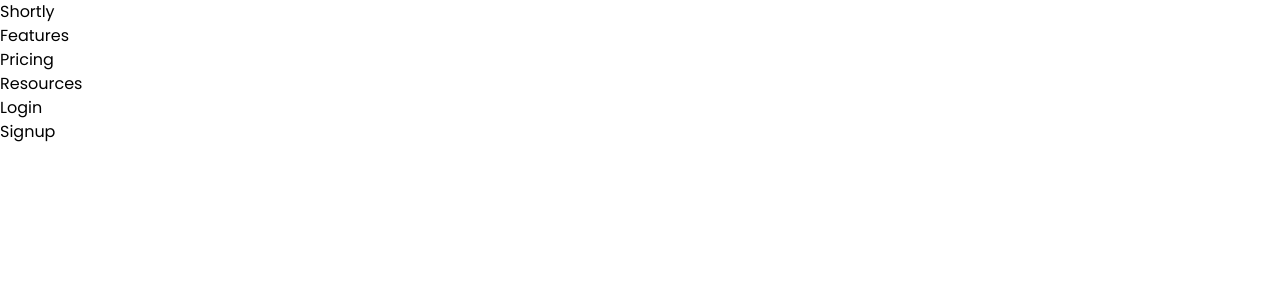
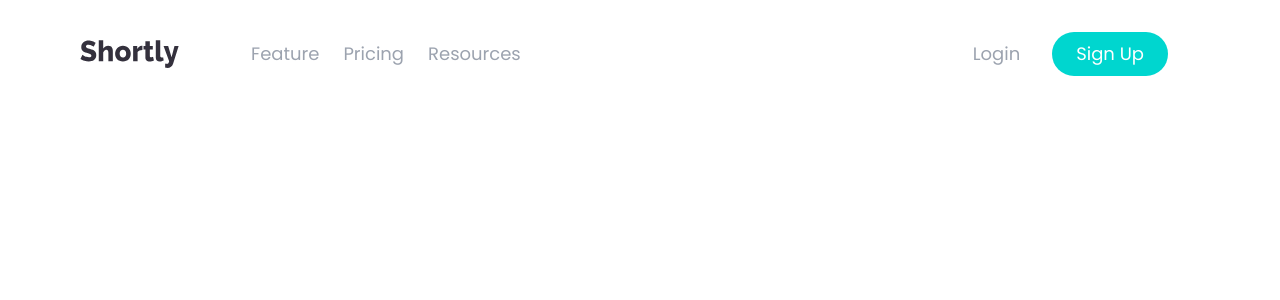
Before and after one commit to deepakmardii/next-url-shorter, a Next.js app: page / in a window 1280 px wide. Shown: the top 300 px of the page. Built offline with nearby package versions, Linux system fonts and the light colour scheme.

Commit message:
navbar done

```diff
--- a/components/Navbar.tsx
+++ b/components/Navbar.tsx
@@ -1,24 +1,81 @@
-import React from 'react'
+"use client";
+import React from "react";
+import { FcMenu } from "react-icons/fc";
+import { VscChromeClose } from "react-icons/vsc";
+import { AiOutlineMenu } from "react-icons/ai";
+import Link from "next/link";
 
-const Navbar = () => {
+import { useState } from "react";
+import Image from "next/image";
+
+function Navbar() {
+  const [showMe, setShowMe] = useState(false);
+  function toggle() {
+    setShowMe(!showMe);
+  }
+  console.log(showMe);
+
+  const gap = "gap-10";
+  const linkHover = "  md:hover:text-Violet  ";
+
   return (
-    <div>
-        <div>
-            <div>
-                Shortly
-            </div>
-            <div>
-                <p>Features</p>
-                <p>Pricing</p>
-                <p>Resources</p>
-            </div>
+    <>
+      <nav
+        className={
+          "py-10 md:py-0 px-8 md:px-20 flex items-center  justify-between md:justify-start max-w-7xl mx-auto text-lg"
+        }
+      >
+        <div className="logo md:mr-10">
+          <Image src="/images/logo.svg" alt="logo" height={33} width={121}/>
         </div>
-        <div>
-            <p>Login</p>
-            <p>Signup</p>
+        <div
+          className={`${
+            showMe ? "" : "hidden"
+          }    md:flex absolute md:static     md: items-center  rounded-xl    top-24  bg-Violet  md:bg-transparent   md:md:text-gray-400 text-white md:justify-between md:w-full flex-col md:flex-row  inset-x-0 mx-8 z-50 `}
+        >
+          <div
+            className={`links   flex flex-col   items-center gap-6 my-8  md:flex-row  md:${gap}  `}
+          >
+            <Link href="/">
+              <p className={linkHover}>Feature </p>
+            </Link>
+            <Link href="/">
+              <p className={linkHover}>Pricing</p>
+            </Link>
+            <Link href="/">
+              <p className={linkHover}>Resources</p>
+            </Link>
+          </div>
+          <hr className="border w-[80%]  mx-8 border-gray-600  md:hidden" />
+          <div
+            className={`right   flex w-full md:w-auto   items-center flex-col md:flex-row gap-8 my-8  md:${gap}`}
+          >
+            <Link href="/">
+              <p className={linkHover}>Login</p>
+            </Link>
+            <Link href="/">
+              <p className=" hover:opacity-50 cursor btn  text-center  bg-Cyan  px-6 py-2 text-white bg-bluish rounded-full ">
+                Sign Up
+              </p>
+            </Link>
+          </div>
         </div>
-    </div>
-  )
+        <div className="menu md:hidden">
+          {showMe ? (
+            <VscChromeClose
+              className="fill-gray-400 text-4xl cursor-pointer"
+              onClick={toggle}
+            />
+          ) : (
+            <AiOutlineMenu
+              className="fill-gray-400 text-4xl cursor-pointer"
+              onClick={toggle}
+            />
+          )}
+        </div>
+      </nav>
+    </>
+  );
 }
 
-export default Navbar
+export default Navbar;
--- a/tailwind.config.ts
+++ b/tailwind.config.ts
@@ -8,11 +8,9 @@
   ],
   theme: {
     extend: {
-      backgroundImage: {
-        "gradient-radial": "radial-gradient(var(--tw-gradient-stops))",
-        "gradient-conic":
-          "conic-gradient(from 180deg at 50% 50%, var(--tw-gradient-stops))",
-      },
+      colors: {
+        "bluish":"#00d6cf"
+      }
     },
   },
   plugins: [],
```
Also changed, not shown: package.json (+5 -4 lines), 1 other file (tests, documents, lock files or other folders).
